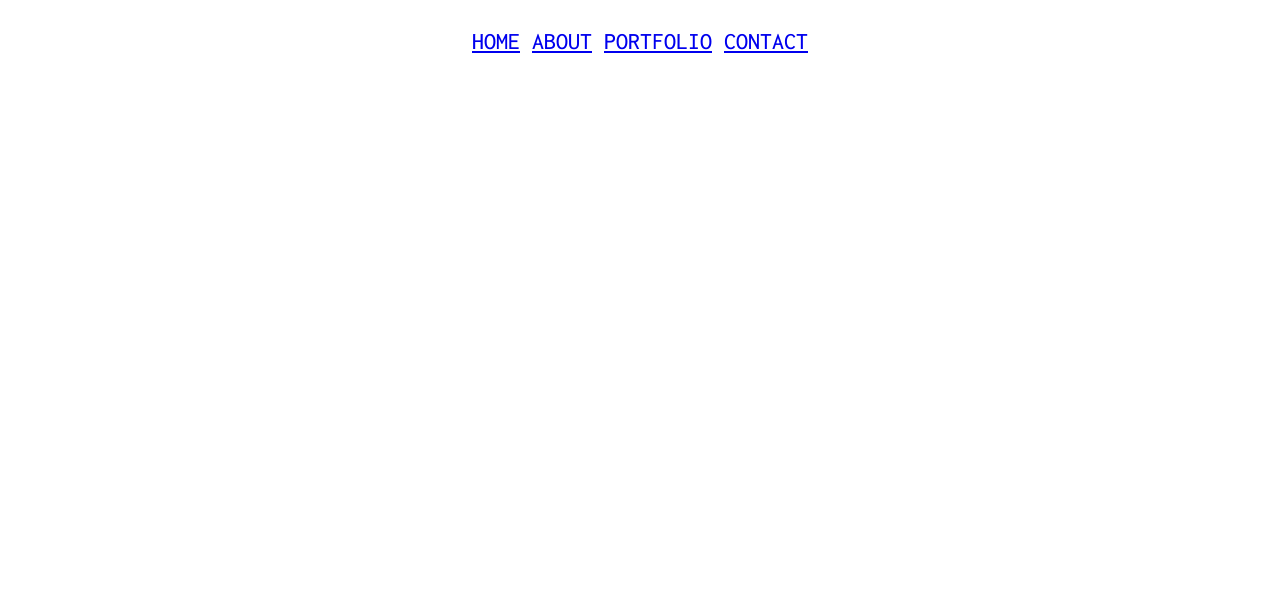
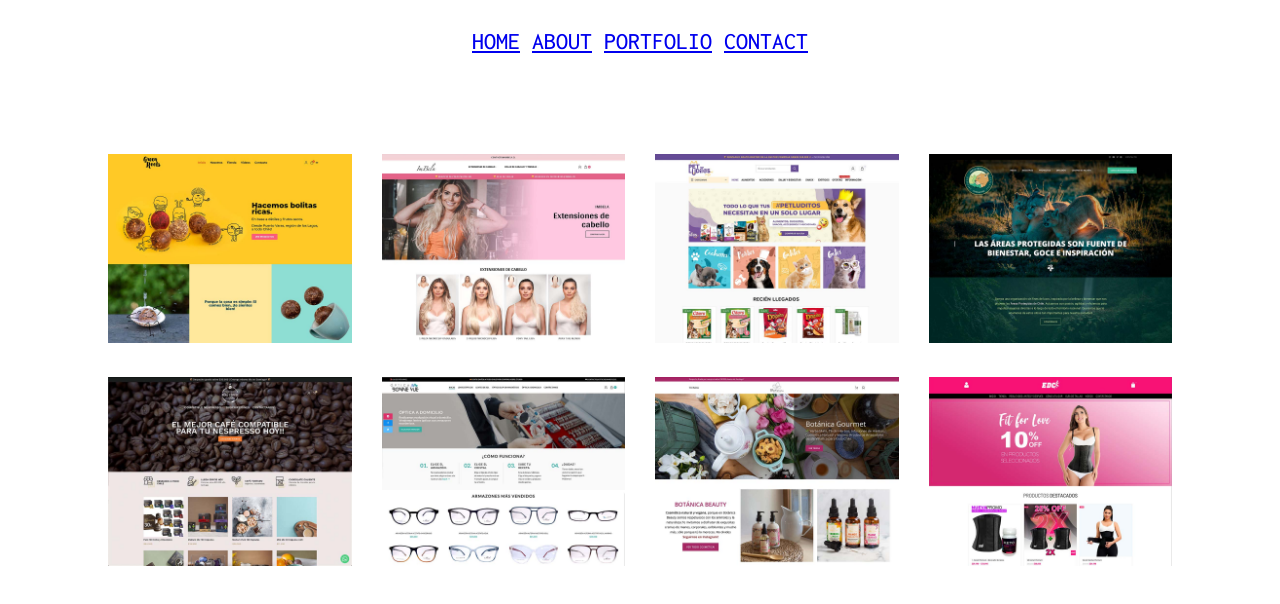
Before and after one commit to dabustosa85/assignment-html, a plain HTML site: page portfolio.html in a window 1280 px wide. Drawn offline with Linux system fonts and the light colour scheme.

Commit message:
Add files via upload

```diff
--- a/portfolio.html
+++ b/portfolio.html
@@ -19,6 +19,33 @@
     </header>
 
     <main>
+        <section class="port-col">
+            <div>
+              <img src="./images/portfolio 1.jpg" alt="Illustration about young woman">
+            </div>
+            <div>
+              <img src="./images/portfolio 2.jpg" alt="Illustrator about html design" />
+            </div>
+            <div>
+              <img src="./images/portfolio 3.jpg" alt="Illustration about email" />
+            </div>
+            <div>
+                <img src="./images/portfolio 4.jpg" alt="Illustration about email" />
+              </div>
+              <div>
+                <img src="./images/portfolio 5.jpg" alt="Illustration about young woman">
+              </div>
+              <div>
+                <img src="./images/portfolio 6.jpg" alt="Illustrator about html design" />
+              </div>
+              <div>
+                <img src="./images/portfolio 7.jpg" alt="Illustration about email" />
+              </div>
+              <div>
+                  <img src="./images/portfolio 8.jpg" alt="Illustration about email" />
+                </div>
+
+          </section>
 
     </main>
 
--- a/style.css
+++ b/style.css
@@ -61,3 +61,16 @@ h3
   font-size: 18px;
   font-weight: 300;
 }
+
+.port-col {
+  display: grid;
+  grid-template-columns: repeat(4, 1fr);
+  grid-gap: 30px;
+  margin: 100px;
+  text-align: center;
+}
+
+.port-col img {
+  width: 100%;
+
+}
```
